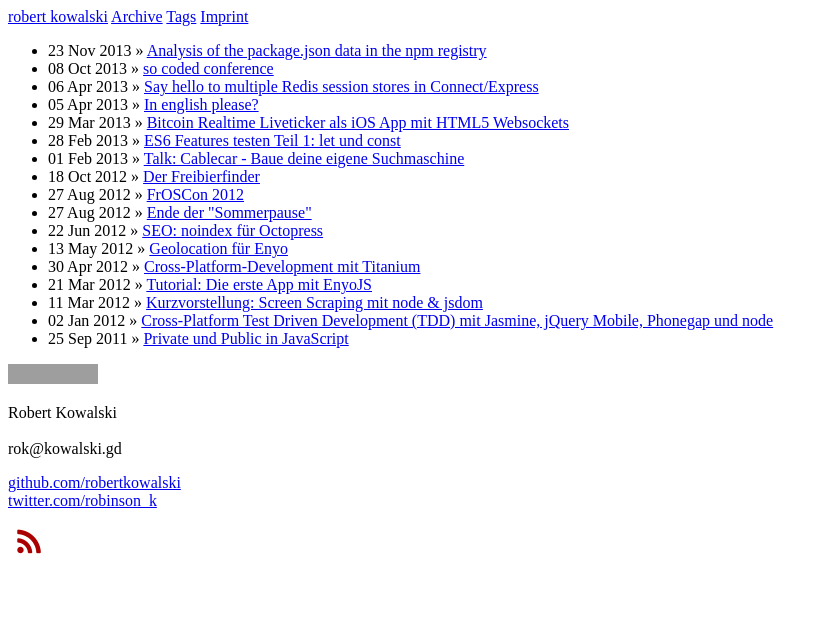
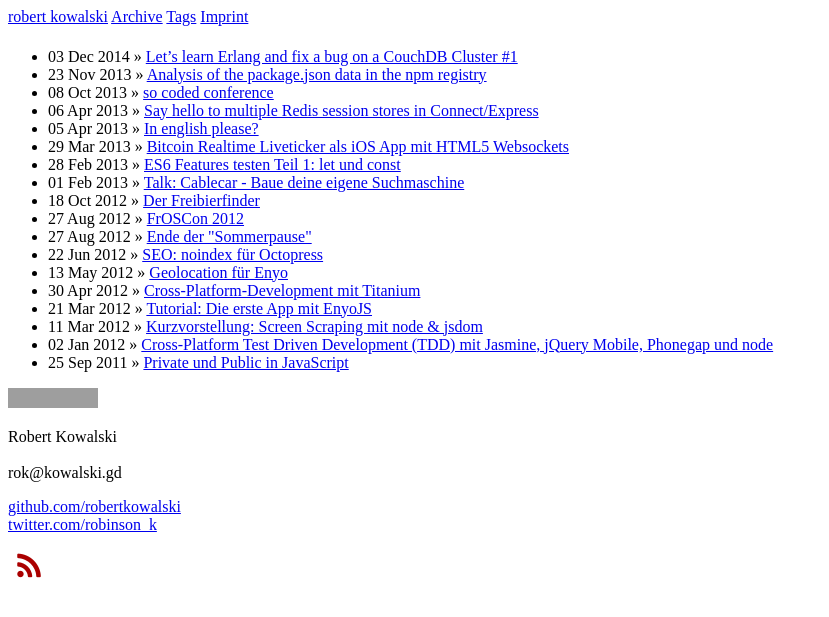
Before and after one commit to robertkowalski/kowalski.gd, a Jekyll site: the page built from index.md, in a window 1280 px wide. Shown: the top 617 px of the page, without its empty margins (0-829 px from the left). Built offline with Jekyll 4.4.1, drawn with Linux system fonts in a browser that asks for light colours; Markdown is read by kramdown in place of the engine named in the settings; some of the changed lines change nothing that is shown; grey boxes are pictures that could not be loaded.

Commit message:
lets learn erlang first post

````diff
--- /dev/null
+++ b/_posts/2014-12-03-lets-learn-erlang-and-fix-a-bug-on-a-couchdb-cluster.md
@@ -0,0 +1,474 @@
+---
+layout: post
+title: "Let’s learn Erlang and fix a bug on a CouchDB Cluster #1"
+description: "Let’s learn Erlang is a series where I will try to teach some Erlang by explaining patches that we will write together. CouchDB 2.0 is a database that got clustering based on Amazon’s Dynamo Paper which allows horizontal scaling of CouchDB by adding nodes to the cluster."
+category: ""
+tags: []
+---
+{% include JB/setup %}
+
+Let’s learn Erlang is a series where I will try to teach some Erlang by explaining patches that we will write together. I am trying to explain everything but feel free to check out [http://learnyousomeerlang.com/content](http://learnyousomeerlang.com/content) which is an excellent book to start learning Erlang.
+
+CouchDB 2.0 is a database that got clustering based on Amazon’s Dynamo Paper which allows horizontal scaling of CouchDB by adding nodes to the cluster. At the time of writing, it is not officially released yet, but we can already use it and fix bugs on it to learn Erlang.
+
+Today we will write a patch for CouchDB in Erlang.
+
+I often added GitHub links but I suggest you’ll open a text editor and follow the steps.
+
+## Getting started
+
+Clone CouchDB - to fix this bug with me you will need a CouchDB version where the bug is not fixed yet:
+
+```
+git clone https://github.com/robertkowalski/couchdb.git
+cd couchdb && git fetch origin
+git checkout article-auth-session-COUCHDB-1356
+```
+
+To compile CouchDB on OSX (if you don’t use OSX, please read [https://github.com/apache/couchdb/blob/master/INSTALL.Unix](https://github.com/apache/couchdb/blob/master/INSTALL.Unix)) you will need to have the OSX commandline-tools installed. You can install them via terminal:
+
+```
+xcode-select --install
+```
+
+You will also need to install these dependencies (brew on OSX is used here):
+
+```
+brew install autoconf
+brew install autoconf-archive
+brew install automake
+brew install libtool
+brew install erlang
+brew install icu4c
+brew install spidermonkey
+brew install curl
+brew install pkg-config
+brew install rebar
+brew install haproxy
+```
+
+After we installed everything we will need to check out the CouchDB source and run:
+
+```
+./configure
+make
+```
+
+CouchDB is split into smaller sub-repositories. The `./configure` kicks off rebar which will pull each sub-repo down into the folder `src`.
+
+Calling `./dev/run` from the CouchDB directory now allows us to spin up a three node development cluster. In another terminal, run: `haproxy -f rel/haproxy.cfg`. We now have a haproxy running in front of our three nodes on port 5984.
+
+## Hunting the bug
+
+### Verifying it exists
+
+Todays bug is COUCHDB-1356 ([https://issues.apache.org/jira/browse/COUCHDB-1356](https://issues.apache.org/jira/browse/COUCHDB-1356)). It says:
+
+```
+When logging in with admin credentials (and no corresponding _users doc, if
+that is important), the response of the POST to _session has the name
+property set to null:
+
+{"ok":true,"name":null,"roles":["_admin"]}
+
+It should be the name of the admin instead, like it does when logging in with
+a standard user: {"ok":true,"name":"standarduser","roles":[]}
+
+Requesting the _session object after logging in with an admin, the name is
+proper set:
+
+{"ok":true,"userCtx":
+{"name":"adminuser","roles":["_admin"]},"info":{"authentication_db":"_users",
+"authentication_handlers":["oauth","cookie","default"],
+"authenticated":"cookie"}}
+
+```
+
+Let’s verify that bug after pulling down our repository and installing the dependencies. According to [http://docs.couchdb.org/en/latest/api/server/authn.html#post--_session](http://docs.couchdb.org/en/latest/api/server/authn.html#post--_session) we can post JSON or x-www-form-urlencoded data, so let’s try to reproduce the bug:
+
+```
+#spin up a dev-cluster with username foo and password bar
+./dev/run --admin=foo:bar
+#post to a node
+curl -X POST http://localhost:15984/_session -d 'name=foo&password=bar'
+```
+
+returns:
+
+```
+{"ok":true,"name":null,"roles":["_admin"]}
+```
+
+Ok, that was easy. Seems like we were able to reproduce the bug.
+
+### Searching the broken code
+
+Let’s see how far we can go by searching for `_session` which is the endpoint from the bug-report where the error is happening:
+
+<a href="/assets/images/erlang-1/search-route.png">
+    <img width="500" src="/assets/images/erlang-1/search-route.png" alt="Search results for _session" />
+</a>
+
+One of the first results is this snippet of code in `chttpd.erl`:
+
+```erlang
+url_handler("_sleep") ->        fun chttpd_misc:handle_sleep_req/1;
+url_handler("_session") ->      fun chttpd_auth:handle_session_req/1;
+url_handler("_oauth") ->        fun couch_httpd_oauth:handle_oauth_req/1;
+```
+
+[https://github.com/apache/couchdb-chttpd/blob/b44515f1c137994f5278f42106ecf720e2c35011/src/chttpd.erl#L360-375](https://github.com/apache/couchdb-chttpd/blob/b44515f1c137994f5278f42106ecf720e2c35011/src/chttpd.erl#L360-375)
+
+What does that snippet of code mean? One of the core features of Erlang is called pattern-matching. These functions are called function clauses, which take different arguments. Together they form a function declaration. The code for the `url_handler("_session")` shows the path for the code in case of `url_handler` being called with the argument `"_session"`. The other functions are invoked by other arguments, like `"oauth"`. If we call the function `url_handler` with the argument `session` - which is a String - a new function is returned.  The last clause shows a catch-all using `_` as argument:
+
+```erlang
+url_handler(_) -> fun chttpd_db:handle_request/1.
+```
+
+Anything called with one parameter which does not match the other patterns will end in `chttpd_db:handle_request/1`.
+
+Erlang functions return implicit and the value from the last statement is always returned (in this case another function: the function `chttpd_auth:handle_session_req` which takes 1 argument).
+
+It seems that http-requests going to the cluster-nodes are handled by a component called `chttpd`. Ok, so it seems CouchDB has elements that are quite similar to a traditional web server as it accepts requests over HTTP.
+
+Let’s have a look at `chttpd` in general, when we open `src/chttpd`, we’ll see this directory structure:
+
+```
+├── ebin
+├── priv
+└── src
+```
+
+
+ - `ebin` contains our compiled source which is compiled to bytecode which runs on the Erlang VM
+ - `priv` contains other dependencies that chttpd has ????
+ - `src` contains the source code that we are interested in
+
+
+When we open the src folder we see that there is a file called `chttpd_auth.erl`. That one looks promising!
+
+When we open the file we’ll see that the file is an Erlang module:
+
+```erlang
+-module(module_name)
+```
+
+[https://github.com/apache/couchdb-chttpd/blob/b44515f1c137994f5278f42106ecf720e2c35011/src/chttpd_auth.erl#L13](https://github.com/apache/couchdb-chttpd/blob/b44515f1c137994f5278f42106ecf720e2c35011/src/chttpd_auth.erl#L13)
+
+A module can export several functions, in that case `default_authentication_handler` `cookie_authentication_handler` and `handle_session_req` are exported.
+
+**Some background info on exports**:
+an exported function is usable outside of a module. The `/1` in the export means that the function with this name is taking one argument. Erlang functions can have the same name, but take different arguments — and you can export them depending on how many arguments they take - Example:
+
+if we wanted to additionally export a fictional function that has the same name and takes two arguments we would probably write:
+
+```erlang
+handle_session_req(_Req, _Foo) ->
+    ok.
+```
+
+and would additionally export:
+
+```erlang
+-export([handle_session_req/2]).
+```
+
+But back to our code: if we look at `handle_session_req` we’ll see that it is delegating to another module and function: it seems there is a module called `couch_httpd_auth` which has a function `handle_session_req` with an arity of two (which is indicated by a `handle_session_req/2`).
+
+[https://github.com/apache/couchdb-chttpd/blob/b44515f1c137994f5278f42106ecf720e2c35011/src/chttpd_auth.erl#L25-26](https://github.com/apache/couchdb-chttpd/blob/b44515f1c137994f5278f42106ecf720e2c35011/src/chttpd_auth.erl#L25-26)
+
+The function in question seems to be in the folder `couch` - as you might have noticed the CouchDB modules have their component as a prefix of their filename (`chttpd_auth.erl` will lead you to the folder `chttpd` and `couch_httpd_auth.erl` leads you to the folder `couch`). So let’s open that file in `src/couch/src`.
+
+There are multiple definitions of `handle_session_req` but as we do a POST-request to the endpoint there is just one which fits for us:
+
+```erlang
+handle_session_req(#httpd{method='POST', mochi_req=MochiReq}=Req, AuthModule)
+```
+
+[https://github.com/apache/couchdb-couch/blob/master/src/couch_httpd_auth.erl#L270](https://github.com/apache/couchdb-couch/blob/master/src/couch_httpd_auth.erl#L270)
+
+
+If you remember the CouchDB docs ([http://docs.couchdb.org/en/latest/api/server/authn.html#post--_session](http://docs.couchdb.org/en/latest/api/server/authn.html#post--_session)) we can POST with different Content-Types. In the beginning of the handler we see the handling for it, it seems we are on a good path.
+
+[https://github.com/apache/couchdb-couch/blob/master/src/couch_httpd_auth.erl#L272-283](https://github.com/apache/couchdb-couch/blob/master/src/couch_httpd_auth.erl#L272-283)
+
+
+```erlang
+send_json(Req#httpd{req_body=ReqBody}, Code, Headers,
+    {[
+        {ok, true},
+        {name, couch_util:get_value(<<"name">>, UserProps2, null)},
+        {roles, couch_util:get_value(<<"roles">>, UserProps2, [])}
+    ]});
+```
+
+It seems that this code is sends the buggy response to the user - time for me to introduce `io:format`: with `io:format` we can log things to the console, example:
+
+```
+io:format("demoprint: ~s", ["foo"]).
+```
+results in `demoprint: foo` on the stdout.
+
+The bug report says the name value is not set, strange.
+
+A short look at `couch_util:get_value` says us that it returns the value of a key/value structure and if it does not find it, it returns a default value ([https://github.com/apache/couchdb-couch/blob/cb52507c1ced478e6900cae529584461c3d4910b/src/couch_util.erl#L154](https://github.com/apache/couchdb-couch/blob/cb52507c1ced478e6900cae529584461c3d4910b/src/couch_util.erl#L154))
+
+We will add `io:format` with a comma at , as other statements are following that we want to execute (`send_json`):
+
+```erlang
+io:format("~s", [UserProps2]),
+send_json(Req#httpd{req_body=ReqBody}, Code, Headers,
+    {[
+        {ok, true},
+        {name, couch_util:get_value(<<"name">>, UserProps2, null)},
+        {roles, couch_util:get_value(<<"roles">>, UserProps2, [])}
+    ]});
+```
+
+Ok, we'll stop the cluster (crtl+c) and run make again from our project root directory.
+
+After the compile we redo the steps to boot the cluster from the first part of the article:
+
+```
+#spin up a dev-cluster with username foo and password bar
+./dev/run --admin=foo:bar
+#post to a node
+curl -X POST http://localhost:15984/_session -d 'name=foo&password=bar'
+```
+
+CouchDB returns:
+
+```
+{"error":"badarg","reason":null,"ref":2510570082}
+```
+
+Let's have a look at the Erlang docs at [http://erlang.org/doc/man/io.html#format-2](http://erlang.org/doc/man/io.html#format-2) - let's try if `~p` is the right fit for our needs as it is used print Erlang terms.
+
+We change our code to:
+
+```erlang
+io:format("~p", [UserProps2]),
+send_json(Req#httpd{req_body=ReqBody}, Code, Headers,
+    {[
+        {ok, true},
+        {name, couch_util:get_value(<<"name">>, UserProps2, null)},
+        {roles, couch_util:get_value(<<"roles">>, UserProps2, [])}
+    ]});
+```
+
+and after the stop of the cluster, compile and start of the cluster we get a nice message from CouchDB:
+
+```
+{"ok":true,"name":null,"roles":["_admin"]}
+
+```
+
+But where is our debug logging output?
+
+The dev-cluster nodes are logging each on their own. In a production setup they would be on different machines. In our development setup they log to `./dev/logs/`. `15984` is node1 so we enter in the terminal:
+
+```
+cat ./dev/logs/node1.log
+```
+
+and we will see something like this in the log:
+
+```
+2014-11-27 00:43:41.374 [debug] node1@127.0.0.1 <0.259.0> adding shards/80000
+  000-9fffffff/_users.1416085356 -> 'node2@127.0.0.1' to mem3_sync queue
+2014-11-27 00:43:41.406 [debug] node1@127.0.0.1 <0.478.0> Attempt Login: foo
+2014-11-27 00:43:41.406 [warning] node1@127.0.0.1 <0.478.0> no record of user
+  foo
+2014-11-27 00:43:41.406 [debug] node1@127.0.0.1 <0.478.0> cache miss for foo
+[{<<"roles">>,[<<"_admin">>]},
+ {<<"salt">>,<<"194439690d43ce9c2720acb4db907723">>},
+ {<<"iterations">>,10},
+ {<<"password_scheme">>,<<"pbkdf2">>},
+ {<<"derived_key">>,<<"e6de659df04ca1db5050bb6747fb039a30836a01">>}]
+   2014-11-27 00:43:41.407 [notice] node1@127.0.0.1 <0.478.0> 776ee413
+   127.0.0.1 localhost:15984 POST /_session 200 ok 2
+```
+I think we are now able to confirm that our structure, which is a list does not contain the key we are searching for.
+
+### Write a failing test
+
+CouchDB uses EUnit which is included in Erlang. A good start for a test is to copy another test to have the boilerplate already added. `src/couch/test/couchdb_csp_tests.erl` look like a nice template as they already make HTTP-requests.
+
+We run:
+
+```
+cp src/couch/test/couchdb_csp_tests.erl src/couch/test/couchdb_auth_tests.erl
+```
+
+If we take a look at our copied testfiles each test in the file has an assertion.
+
+[https://github.com/apache/couchdb-couch/blob/cb52507c1ced478e6900cae529584461c3d4910b/test/couchdb_csp_tests.erl#L68-74](https://github.com/apache/couchdb-couch/blob/cb52507c1ced478e6900cae529584461c3d4910b/test/couchdb_csp_tests.erl#L68-74)
+
+EUnit uses so called Macros which are called with a `?` in front of the name, like `?_assertEqual`. Everyone can define macros, and it is quite easy:
+
+```erlang
+-define(MACRONAME, "Value").
+```
+Would return `"Value"` on `?MACRONAME().`
+
+We can also delete the TIMEOUT-Macro at the top of our file, we will not need it.
+
+[https://github.com/apache/couchdb-couch/blob/cb52507c1ced478e6900cae529584461c3d4910b/test/couchdb_csp_tests.erl#L17](https://github.com/apache/couchdb-couch/blob/cb52507c1ced478e6900cae529584461c3d4910b/test/couchdb_csp_tests.erl#L17)
+
+The `setup` and `teardown` functions are running before and after the tests. The copied version of our test says:
+
+```erlang
+setup() ->
+    ok = config:set("csp", "enable", "true", false),
+    Addr = config:get("httpd", "bind_address", "127.0.0.1"),
+    Port = integer_to_list(mochiweb_socket_server:get(couch_httpd, port)),
+    lists:concat(["http://", Addr, ":", Port, "/_utils/"]).
+```
+
+[https://github.com/apache/couchdb-couch/blob/cb52507c1ced478e6900cae529584461c3d4910b/test/couchdb_csp_tests.erl#L20-24](https://github.com/apache/couchdb-couch/blob/cb52507c1ced478e6900cae529584461c3d4910b/test/couchdb_csp_tests.erl#L20-24)
+
+which we can modify to:
+
+```erlang
+setup() ->
+    Addr = config:get("httpd", "bind_address", "127.0.0.1"),
+    Port = integer_to_list(mochiweb_socket_server:get(couch_httpd, port)),
+    lists:concat(["http://", Addr, ":", Port, "/_session"]).
+```
+
+As Erlang implicitly returns, we are returning the address to our session endpoint. This will get passed to our test (the section beginning with the `should`).
+
+In the middle of our file we will find a loop which iterates over our tests.
+
+[https://github.com/apache/couchdb-couch/blob/cb52507c1ced478e6900cae529584461c3d4910b/test/couchdb_csp_tests.erl#L30-L47](https://github.com/apache/couchdb-couch/blob/cb52507c1ced478e6900cae529584461c3d4910b/test/couchdb_csp_tests.erl#L30-L47)
+
+We can rename the Headline from `"Content Security Policy tests"` to `"Auth tests"` and delete the last three tests. `should_not_return_any_csp_headers_when_disabled` can get renamed to `should_not_return_username_on_post_to_session`. We also have to rename the test declaration and delete the other three declarations - if we would not delete them, we would get a compiler warning, that the functions are not used.
+
+Our renamed test that was not deleted should look like this:
+
+```erlang
+should_not_return_username_on_post_to_session(Url) ->
+    ?_assertEqual(undefined,
+        begin
+            ok = config:set("csp", "enable", "false", false),
+            {ok, _, Headers, _} = test_request:get(Url),
+            proplists:get_value("Content-Security-Policy", Headers)
+        end).
+```
+
+it tests for the atom `undefined`. The test says it should be returned at the end of the block marked by `begin` and `end`. Before that it  changes the config value for the csp section and makes a GET-request. The author is just interested in the headers here, so other values are not assigned to a variable (`_`). By the way: in Erlang every variable has to start with an uppercase letter.
+
+Changing this snippet to our needs is quite easy: admins are also defined in the config (see also: [http://docs.couchdb.org/en/1.6.1/config/auth.html](http://docs.couchdb.org/en/1.6.1/config/auth.html)). So our call to setup the user `rocko` with password `artischocko` would be:
+
+```erlang
+ok = config:set("admins", "rocko", "artischocko", false),
+```
+
+Looking at the next line
+
+```erlang
+{ok, _, Headers, _} = test_request:get(Url),
+```
+
+it turns out that we need a POST-request and the body, not the headers.
+
+The `get`-functions in `test_request.erl` just wrap a request function for convenience: [https://github.com/apache/couchdb-couch/blob/cb52507c1ced478e6900cae529584461c3d4910b/test/test_request.erl#L23-26](https://github.com/apache/couchdb-couch/blob/cb52507c1ced478e6900cae529584461c3d4910b/test/test_request.erl#L23-26)
+
+As functions for a POST is missing, we have to add it:
+
+```erlang
+post(Url, Body) ->
+    request(post, Url, [], Body).
+post(Url, Headers, Body) ->
+    request(post, Url, Headers, Body).
+
+```
+
+and we also have to export the functions to use it from outside:
+
+```erlang
+-export([post/2, post/3]).
+```
+
+Now we can fire a POST request in our test:
+
+```erlang
+{ok, _, _, Body} = test_request:post(Url,
+    [{"Content-Type", "application/json"}],
+    "{\"name\":\"rocko\", \"password\":\"artischocko\"}"),
+```
+
+We have to decode the JSON that is coming back, let's use jiffy (jiffy is a JSON parser included in CouchDB) for that:
+
+```erlang
+{Json} = jiffy:decode(Body),
+```
+
+and then get the value for the name field:
+
+```
+proplists:get_value(<<"name">>, Json)
+```
+
+The funky `<<"name">>` notation means that we are using an Erlang binary. `proplists:get_value(<<"name">>, Json)` will return a binary so we change the undefined, which was an Erlang atom to the binary `<<"rocko">>`.
+
+Our whole test, which tests for the binary `<<"rocko">>`:
+
+```erlang
+should_not_return_username_on_post_to_session(Url) ->
+    ?_assertEqual(<<"rocko">>,
+        begin
+            ok = config:set("admins", "rocko", "artischocko", false),
+            {ok, _, _, Body} = test_request:post(Url,
+                [{"Content-Type", "application/json"}],
+                "{\"name\":\"rocko\", \"password\":\"artischocko\"}"),
+            {Json} = jiffy:decode(Body),
+            proplists:get_value(<<"name">>, Json)
+        end).
+
+```
+
+running the tests for `src/couch` is easy, just run:
+
+```
+rebar -r eunit apps=couch
+```
+
+We should have one failing test now. Back to the session handler!
+
+### Fixing the bug
+
+When we take a second look at the `handle_session_req` which handles the POST-request we can see that we have access to a variable called `UserName` in our scope which is the username the user gave us!
+
+[https://github.com/apache/couchdb-couch/blob/cb52507c1ced478e6900cae529584461c3d4910b/src/couch_httpd_auth.erl#L284](https://github.com/apache/couchdb-couch/blob/cb52507c1ced478e6900cae529584461c3d4910b/src/couch_httpd_auth.erl#L284)
+
+This means that we can change
+
+```erlang
+{name, couch_util:get_value(<<"name">>, UserProps2, null)},
+```
+
+to
+
+```erlang
+{name, UserName},
+```
+
+When we now run our test suite again we should have a green tests and fixed our bug!
+
+
+## Recap
+
+We fixed a small bug on a clustered CouchDB and learned about:
+
+- Pattern matching
+- Modules and exporting functions
+- implicit returns
+- Macros
+- logging debug messages
+- EUnit
+
+The article is based on a real-life pull-request: [https://github.com/apache/couchdb-couch/pull/16/](https://github.com/apache/couchdb-couch/pull/16/) - and the CouchDB Community is happy about all contributions! See [http://couchdb.apache.org/#contribute](http://couchdb.apache.org/#contribute) for further info.
+
+
+Apache CouchDB is an Open Source Project under Apache 2.0 License. The code used in this article is from Apache CouchDB, licensed under Apache License, Version 2.0, January 2004. For details, see: [https://github.com/apache/couchdb/blob/master/LICENSE](https://github.com/apache/couchdb/blob/master/LICENSE)
--- a/assets/css/additional-styles.css
+++ b/assets/css/additional-styles.css
@@ -70,3 +70,7 @@ body {
 a:visited {
   color: #00aa71;
 }
+
+#post ul {
+  margin-top: 1.35em;
+}
````
Also changed, not shown: assets/images/erlang-1/search-route.png (added).
